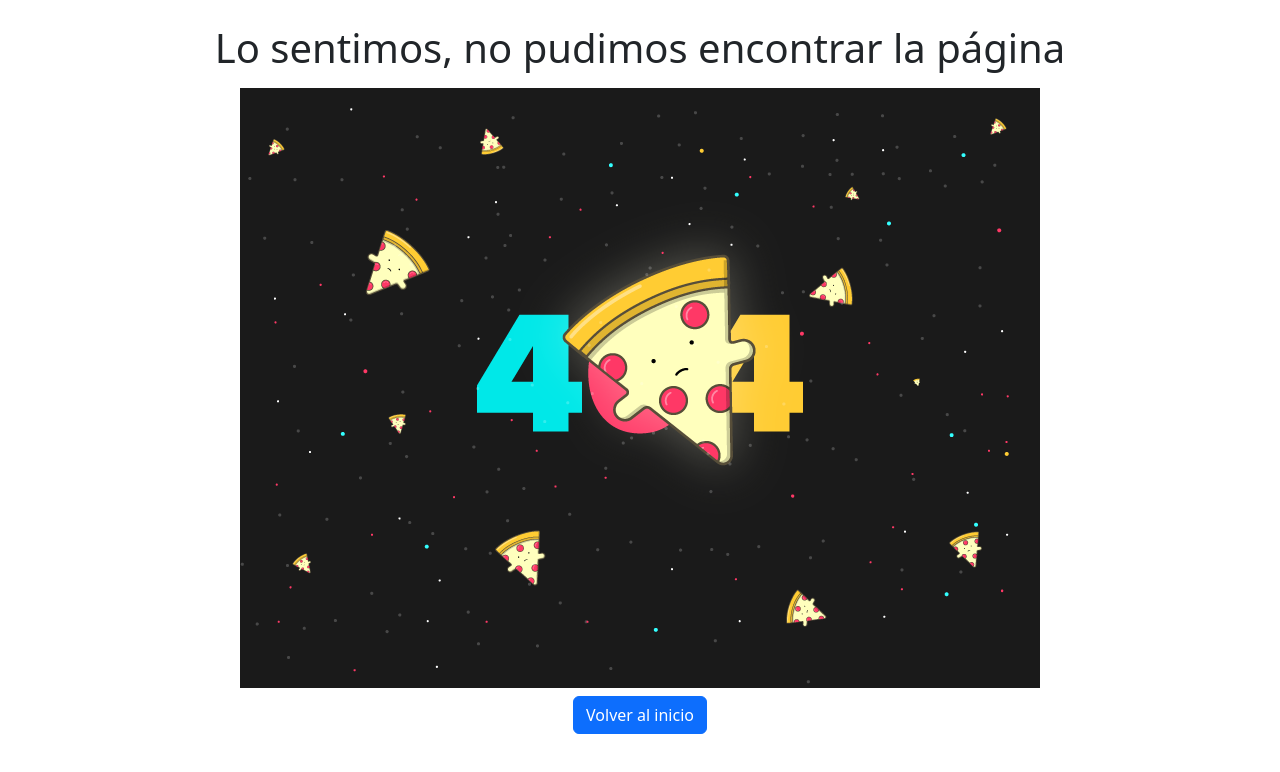
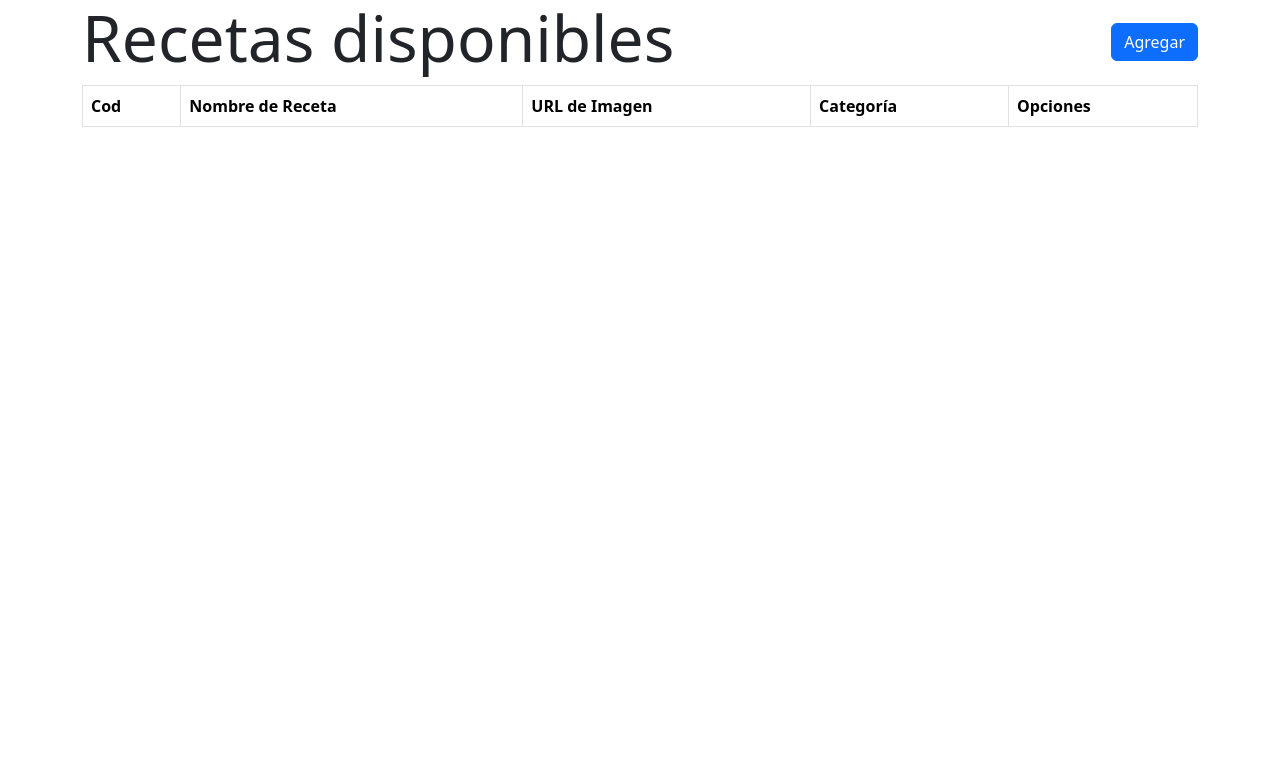
Before and after one commit to lucasecapdevila/react-tp1-ejercicio14, a React (Vite) app: page / in a window 1280 px wide. Shown: the top 772 px of the page. Built offline with nearby package versions, Linux system fonts and the light colour scheme.

Commit message:
maquetado de página de administrador completado

```diff
--- a/src/App.jsx
+++ b/src/App.jsx
@@ -1,4 +1,5 @@
 import './App.css'
+import Administrador from './components/pages/Administrador'
 import DetalleReceta from './components/pages/DetalleReceta'
 import Error404 from './components/pages/Error404'
 import Inicio from './components/pages/Inicio'
@@ -8,7 +9,8 @@ function App() {
     <>
       {/* <Inicio /> */}
       {/* <DetalleReceta /> */}
-      <Error404 />
+      {/* <Error404 /> */}
+      <Administrador />
     </>
   )
 }
--- /dev/null
+++ b/src/components/pages/Administrador.jsx
@@ -0,0 +1,31 @@
+import { Button, Container, Table } from "react-bootstrap"
+
+const Administrador = () => {
+  return (
+    <main className="mainPage">
+      <Container>
+        <div className="d-flex align-items-center justify-content-between">
+          <h1 className="display-3">Recetas disponibles</h1>
+          <Button>Agregar</Button>
+        </div>
+
+        <Table striped bordered responsive>
+          <thead>
+            <tr>
+              <th>Cod</th>
+              <th>Nombre de Receta</th>
+              <th>URL de Imagen</th>
+              <th>Categoría</th>
+              <th>Opciones</th>
+            </tr>
+          </thead>
+          <tbody>
+            {/* Item Receta */}
+          </tbody>
+        </Table>
+      </Container>
+    </main>
+  )
+}
+
+export default Administrador
--- a/src/components/pages/Error404.jsx
+++ b/src/components/pages/Error404.jsx
@@ -5,7 +5,7 @@ const Error404 = () => {
   return (
     <main className="d-flex flex-column align-items-center my-4 mainPage">
       <h1 className='text-center'>Lo sentimos, no pudimos encontrar la página</h1>
-      <img className='img-fluid my-2' src={error404} alt="" />
+      <img className='img-fluid my-2' src={error404} alt="imagen error 404" />
       <Button>Volver al inicio</Button>
     </main>
   )
```
